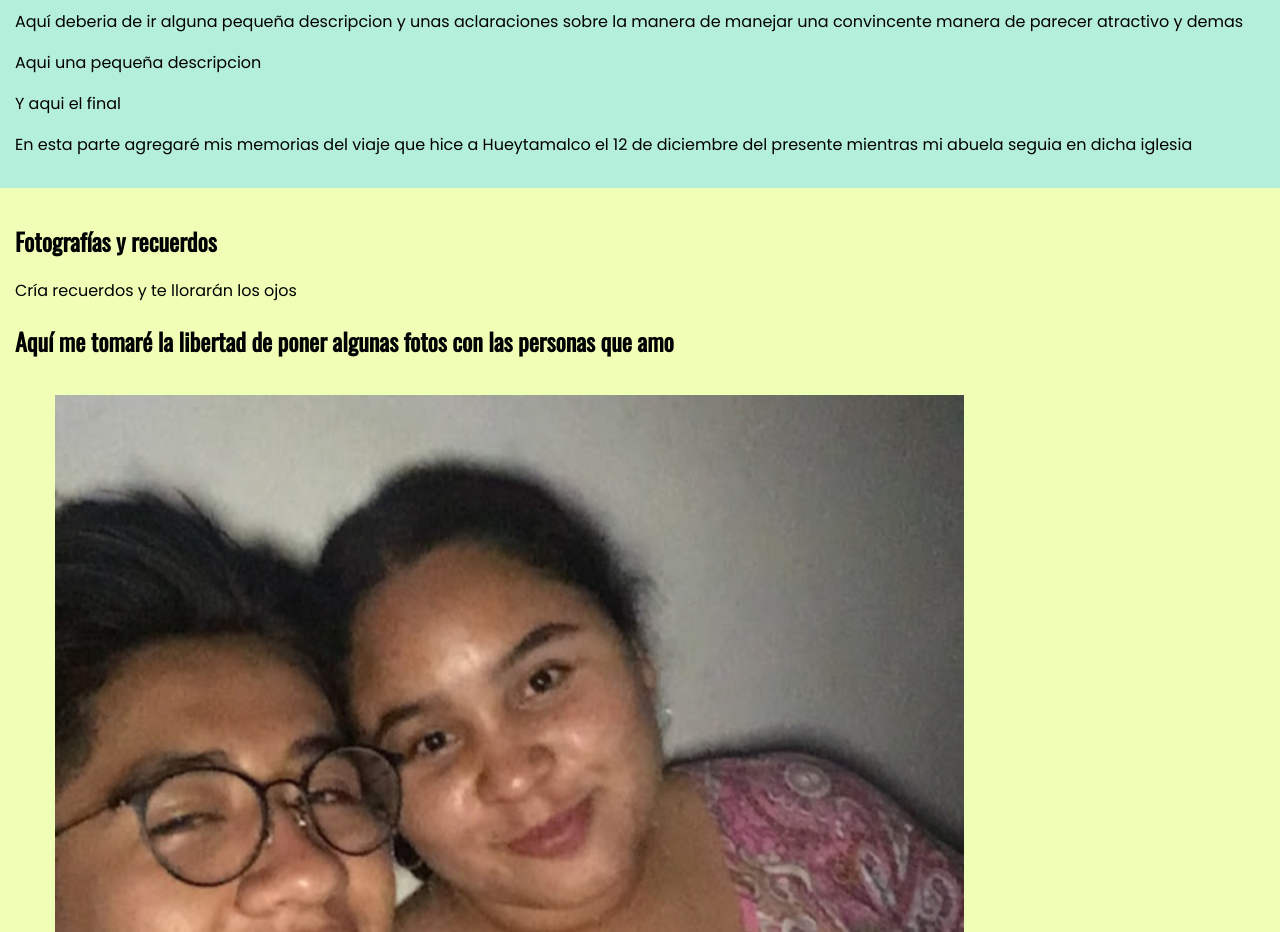
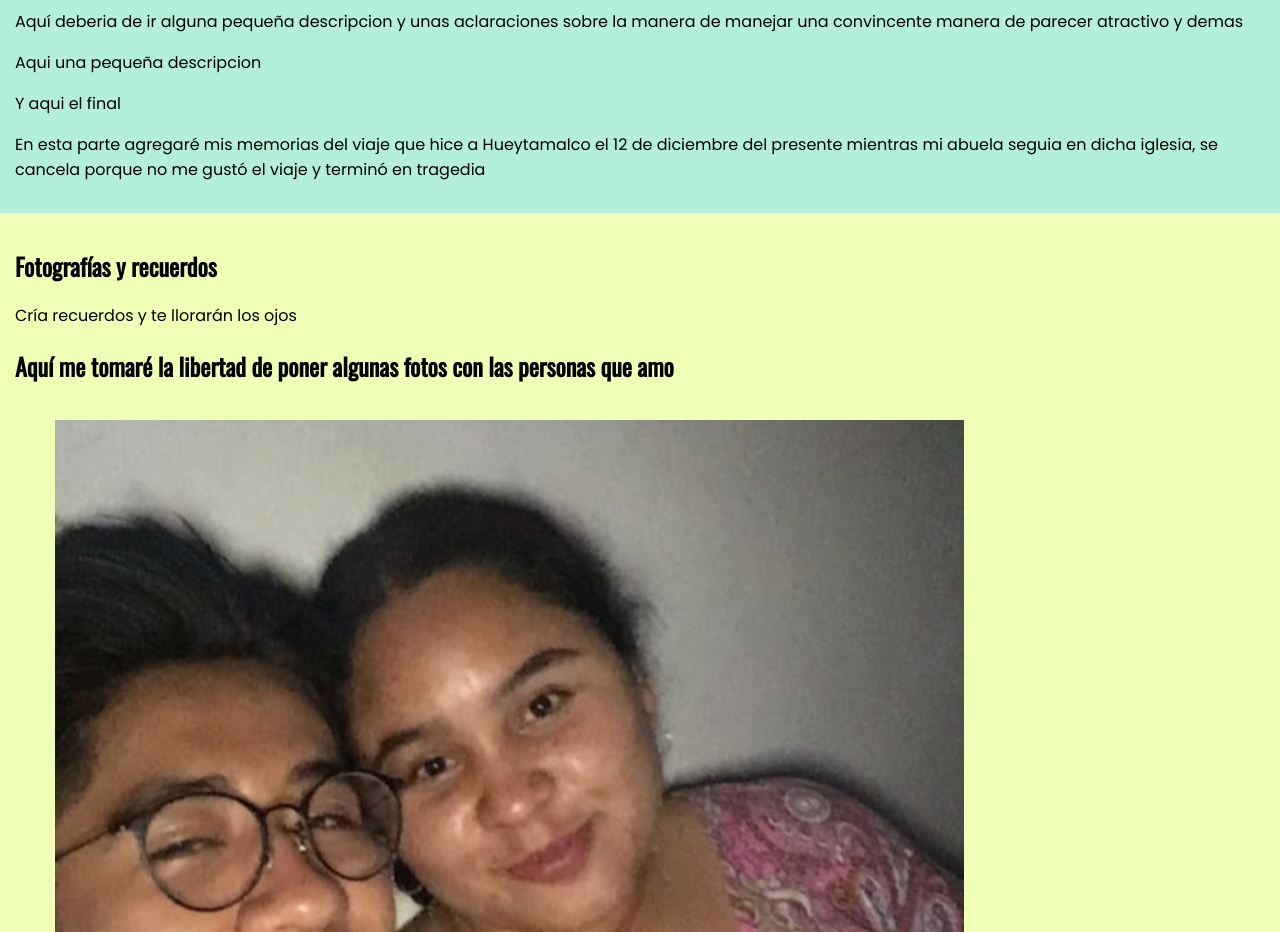
Before and after one commit to arielmerin/arielmerin, a plain HTML site: page index.html in a window 1280 px wide. Shown: the part 2780-3712 px from the top of the page. Drawn offline with nearby package versions, Linux system fonts and the light colour scheme.

Commit message:
Tiene nuevas partes donde explico viaje

```diff
--- a/index.html
+++ b/index.html
@@ -79,8 +79,9 @@
                 <p>Y aqui el final </p>
                 <p>
                     En esta parte agregaré mis memorias del viaje que hice a Hueytamalco el 12 de diciembre del presente
-                    mientras mi abuela seguia en dicha iglesia
+                    mientras mi abuela seguia en dicha iglesia, se cancela porque no me gustó el viaje y terminó en tragedia
                 </p>
+                <p></p>
             </article>
         </section>
         <section id="photos">
```
